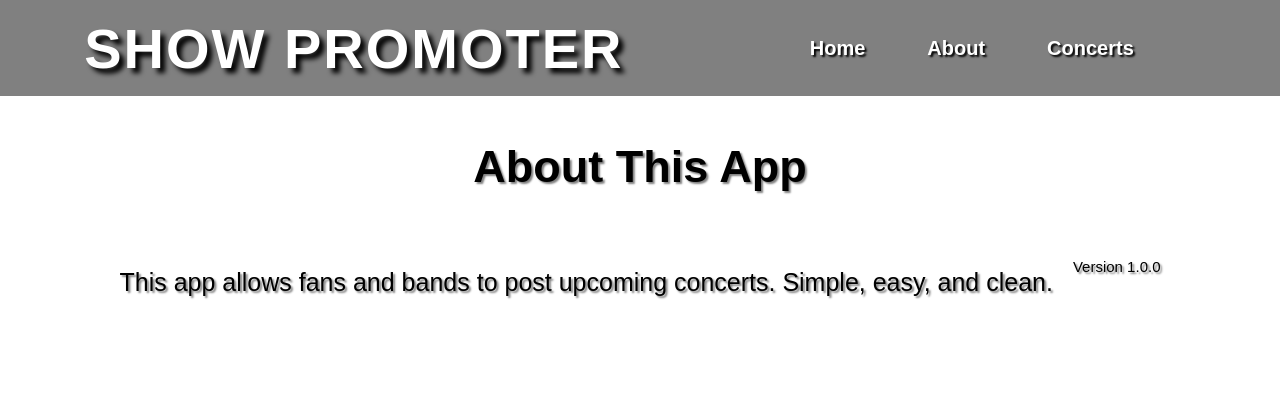
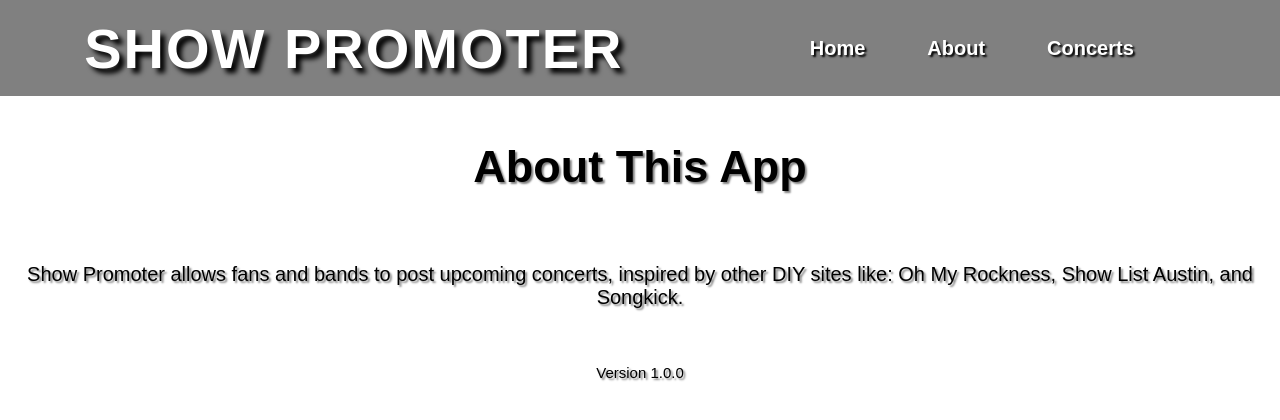
Before and after one commit to bcsaxon/show-promoter-frontend, a React (Create React App) app: page /about in a window 1280 px wide. Shown: the top 420 px of the page. Built offline with nearby package versions, Linux system fonts and the light colour scheme.

Commit message:
concertShow adjust

```diff
--- a/src/components/concerts/ConcertShow.js
+++ b/src/components/concerts/ConcertShow.js
@@ -4,7 +4,7 @@ import PropTypes from 'prop-types';
 // import { getConcert } from '../../actions/concertActions';
 import { deleteConcert, setCurrent } from '../../actions/concertActions';
 import styled from 'styled-components';
-import { Link } from 'react-router-dom'
+import { Link } from 'react-router-dom';
 
 const ConcertDiv = styled.div`
   display: flex;
@@ -18,7 +18,7 @@ const ConcertDiv = styled.div`
   text-align: center;
   font-family: sans-serif;
   color: black;
-  text-shadow: 2px 2px 2px gray;
+  text-shadow: 1px 1px 1px gray;
 `;
 
 const Button = styled.button`
@@ -37,7 +37,12 @@ const Button = styled.button`
   }
 `;
 
-const ConcertShow = ({ current_concert, deleteConcert, setCurrent, history }) => {
+const ConcertShow = ({
+  current_concert,
+  deleteConcert,
+  setCurrent,
+  history
+}) => {
   const onDelete = () => {
     deleteConcert(current_concert.id);
     history.push('/concerts');
@@ -59,7 +64,9 @@ const ConcertShow = ({ current_concert, deleteConcert, setCurrent, history }) =>
         <Button className='delete-button' onClick={onDelete}>
           Delete
         </Button>
-        <Link to='/editconcert'><Button onClick={() => setCurrent(current_concert)}>Update</Button></Link>
+        <Link to='/editconcert'>
+          <Button onClick={() => setCurrent(current_concert)}>Update</Button>
+        </Link>
       </div>
     </ConcertDiv>
   );
@@ -68,11 +75,13 @@ const ConcertShow = ({ current_concert, deleteConcert, setCurrent, history }) =>
 ConcertShow.propTypes = {
   current_concert: PropTypes.object.isRequired,
   deleteConcert: PropTypes.func.isRequired,
-  setCurrent: PropTypes.func.isRequired,
+  setCurrent: PropTypes.func.isRequired
 };
 
 const mapStateToProps = state => ({
   current_concert: state.concert.current_concert
 });
 
-export default connect(mapStateToProps, { deleteConcert, setCurrent })(ConcertShow);
+export default connect(mapStateToProps, { deleteConcert, setCurrent })(
+  ConcertShow
+);
--- a/src/components/pages/About.js
+++ b/src/components/pages/About.js
@@ -20,7 +20,8 @@ const StyledAbout = styled.div`
   }
 
   .bio {
-    font-size: 25px;
+    font-size: 20px;
+    text-align: center;
     justify-content: center;
     vertical-align: middle;
     padding: 10px;
@@ -39,8 +40,9 @@ const About = () => {
       <Fragment>
         <h1 className='title'>About This App</h1>
         <p className='bio'>
-          This app allows fans and bands to post upcoming concerts. Simple,
-          easy, and clean.
+          Show Promoter allows fans and bands to post upcoming concerts,
+          inspired by other DIY sites like: Oh My Rockness, Show List Austin,
+          and Songkick.
         </p>
         <p className='version'>Version 1.0.0</p>
       </Fragment>
--- a/src/reducers/index.js
+++ b/src/reducers/index.js
@@ -3,4 +3,5 @@ import concertReducer from './concertReducer';
 
 export default combineReducers({
   concert: concertReducer
+
 });
```
